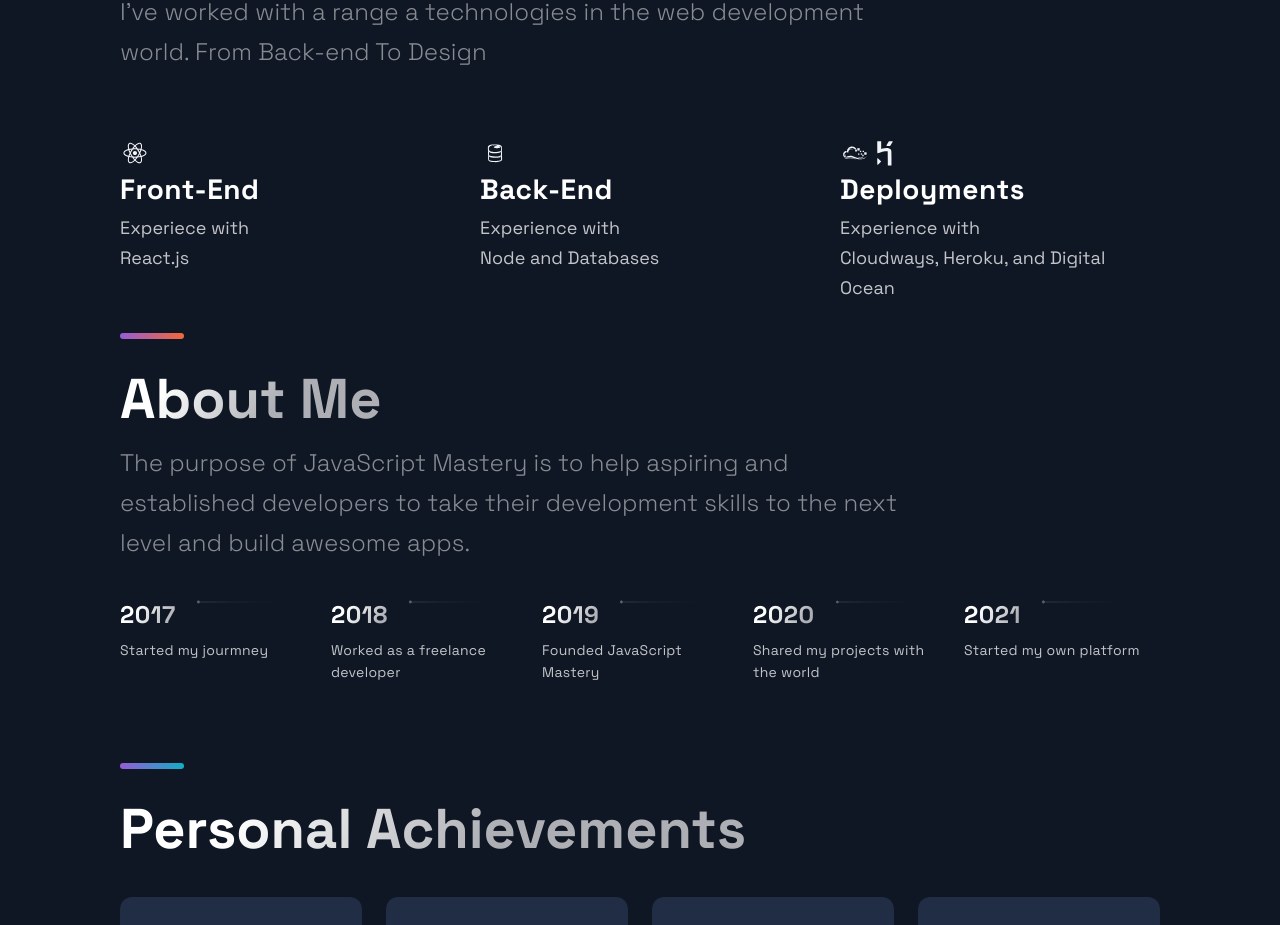
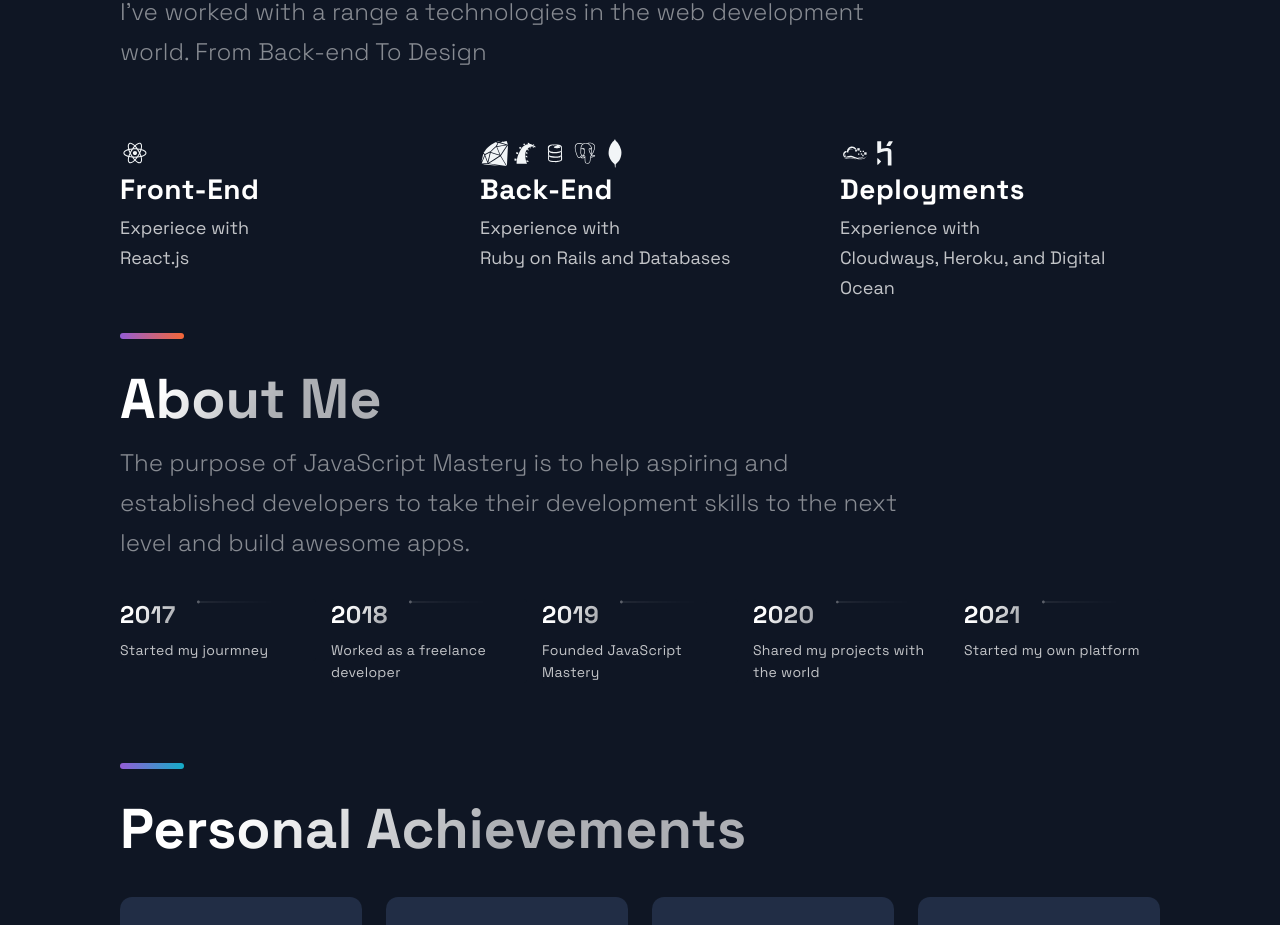
Before and after one commit to mauritzerick/portfolio, a Next.js app: page / in a window 1280 px wide. Shown: the part 2400-3325 px from the top of the page. Built offline with nearby package versions, Linux system fonts and the light colour scheme.

Commit message:
exps symbols

```diff
--- a/src/components/Technologies/Technologies.js
+++ b/src/components/Technologies/Technologies.js
@@ -1,5 +1,5 @@
 import React from 'react';
-import { DiFirebase, DiReact, DiDigitalOcean, DiHeroku } from 'react-icons/di';
+import { DiRuby, DiRor, DiPostgresql, DiFirebase, DiReact, DiMongodb, DiDigitalOcean, DiHeroku } from 'react-icons/di';
 import { Section, SectionDivider, SectionText, SectionTitle } from '../../styles/GlobalComponents';
 import { List, ListContainer, ListItem, ListParagraph, ListTitle } from './TechnologiesStyles';
 
@@ -26,13 +26,17 @@
       </ListItem>
       <ListItem>
         <picture>
+          <DiRuby size="3rem" />
+          <DiRor size="3rem" />
           <DiFirebase size="3rem" />
+          <DiPostgresql size="3rem" />
+          <DiMongodb size="3rem" />
         </picture>
         <ListContainer>
           <ListTitle>Back-End</ListTitle>
           <ListParagraph>
             Experience with <br />
-            Node and Databases
+            Ruby on Rails and Databases
           </ListParagraph>
         </ListContainer>
       </ListItem>
```
